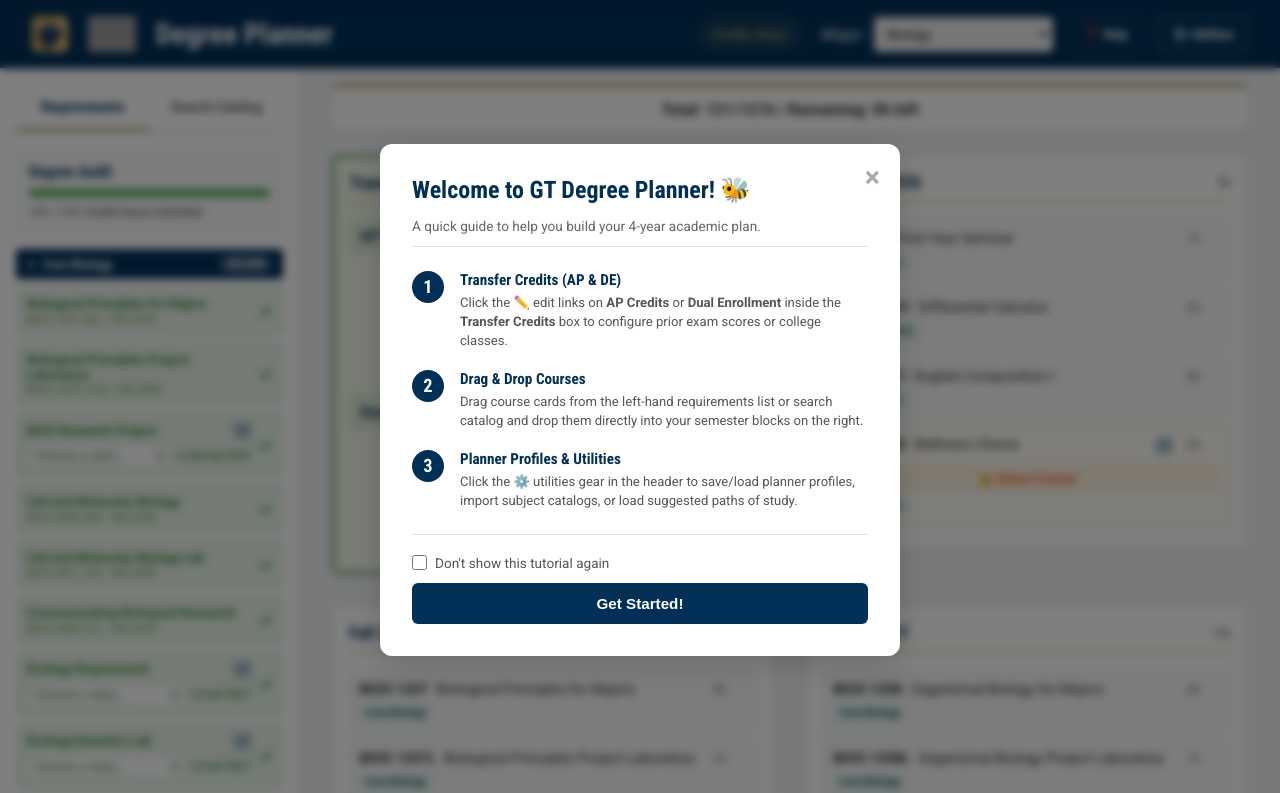
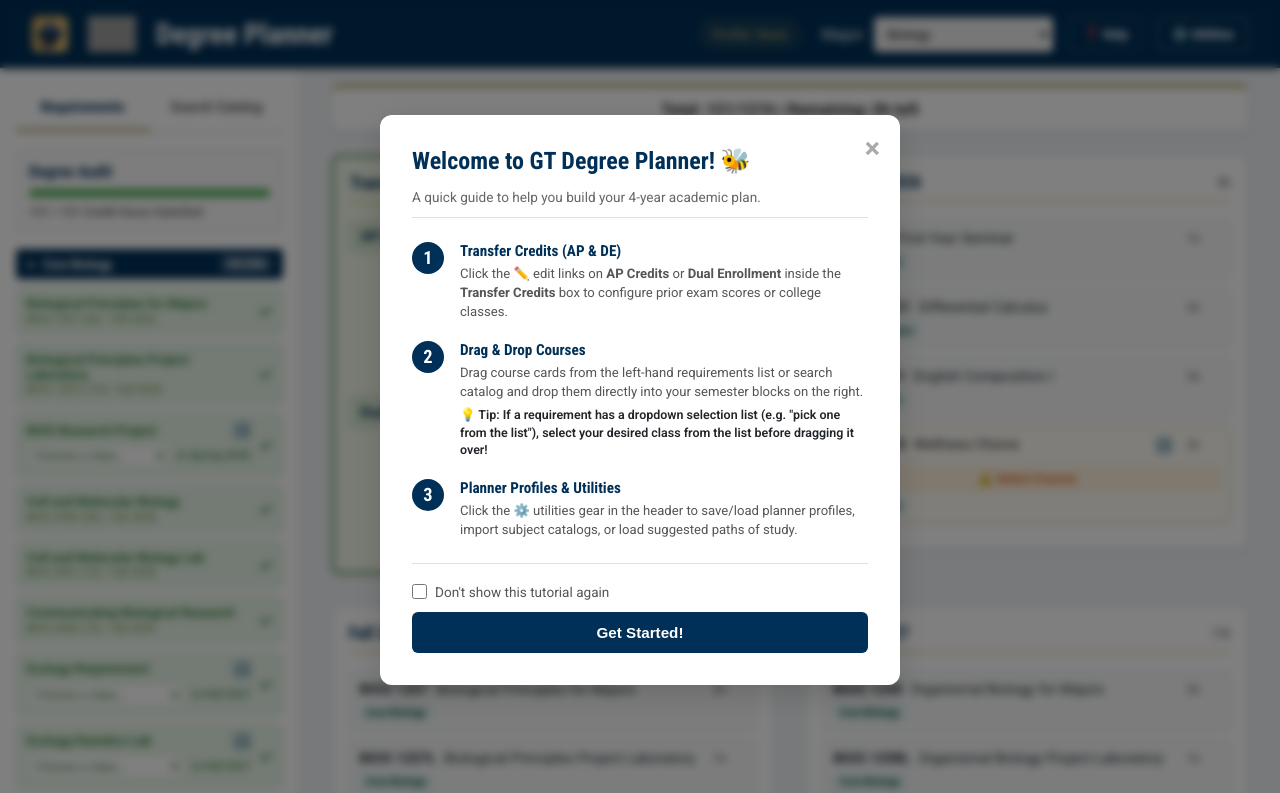
Before and after one commit to marallyn/gt-scheduler, a plain HTML site: page index.html in a window 1280 px wide. Shown: the top 793 px of the page. Drawn offline with nearby package versions, Linux system fonts and the light colour scheme; no server answers; grey boxes are pictures that could not be loaded.

Commit message:
docs: add choice dropdown tip to tutorial modal

```diff
--- a/index.html
+++ b/index.html
@@ -182,6 +182,7 @@
                     <div>
                         <h4 style="margin: 0 0 0.25rem 0; color: var(--gt-navy); font-size: 0.95rem; font-weight: 700;">Drag & Drop Courses</h4>
                         <p style="margin: 0; font-size: 0.82rem; color: #555; line-height: 1.45;">Drag course cards from the left-hand requirements list or search catalog and drop them directly into your semester blocks on the right.</p>
+                        <p style="margin: 0.35rem 0 0 0; font-size: 0.78rem; color: var(--warning-amber); font-weight: 600; line-height: 1.4;">💡 Tip: If a requirement has a dropdown selection list (e.g. "pick one from the list"), select your desired class from the list before dragging it over!</p>
                     </div>
                 </div>
 
```
